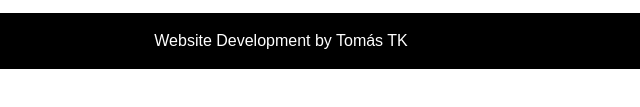
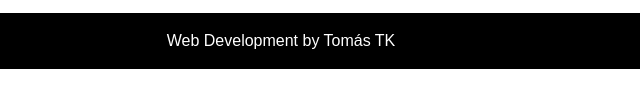
Before and after one commit to tomastk/to-do-list, a plain HTML site: page index.html in a window 1280 px wide. Shown: the part 459-566 px from the top of the page, 359-999 px from the left. Drawn offline with nearby package versions, Linux system fonts and the light colour scheme.

Commit message:
fixing footer text
Footer text changed from "Website Development" to "Web Development"

```diff
--- a/index.html
+++ b/index.html
@@ -35,7 +35,7 @@
             </div>
         </main>
         <footer>
-            <p>Website Development by Tomás TK</p>
+            <p>Web Development by Tomás TK</p>
         </footer>
 
 
```
